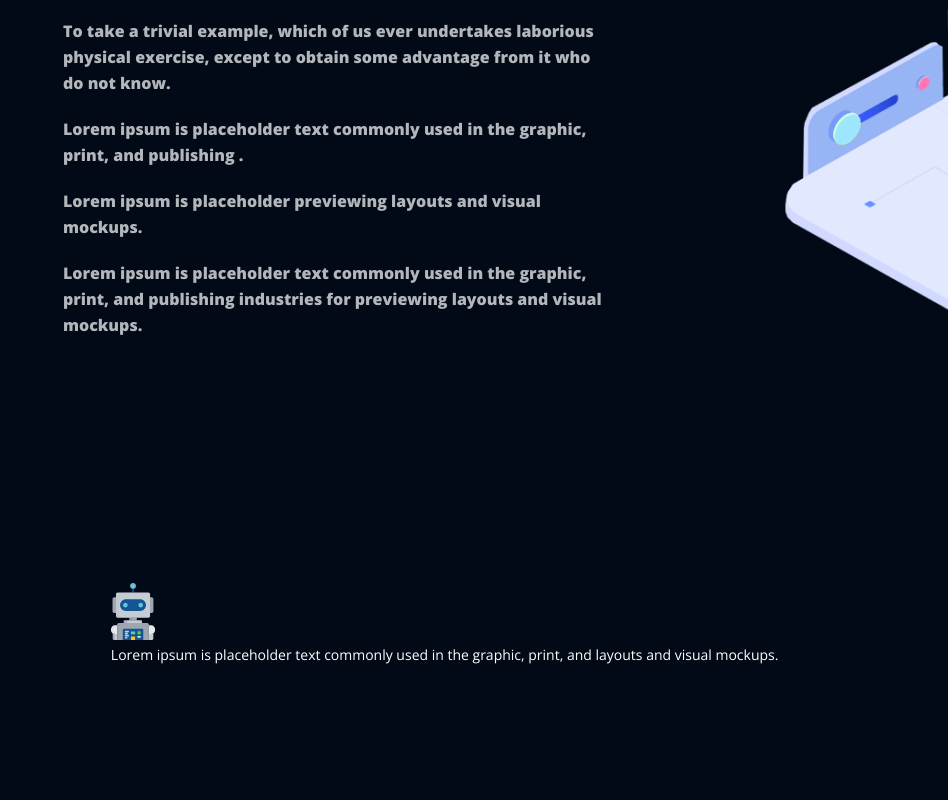
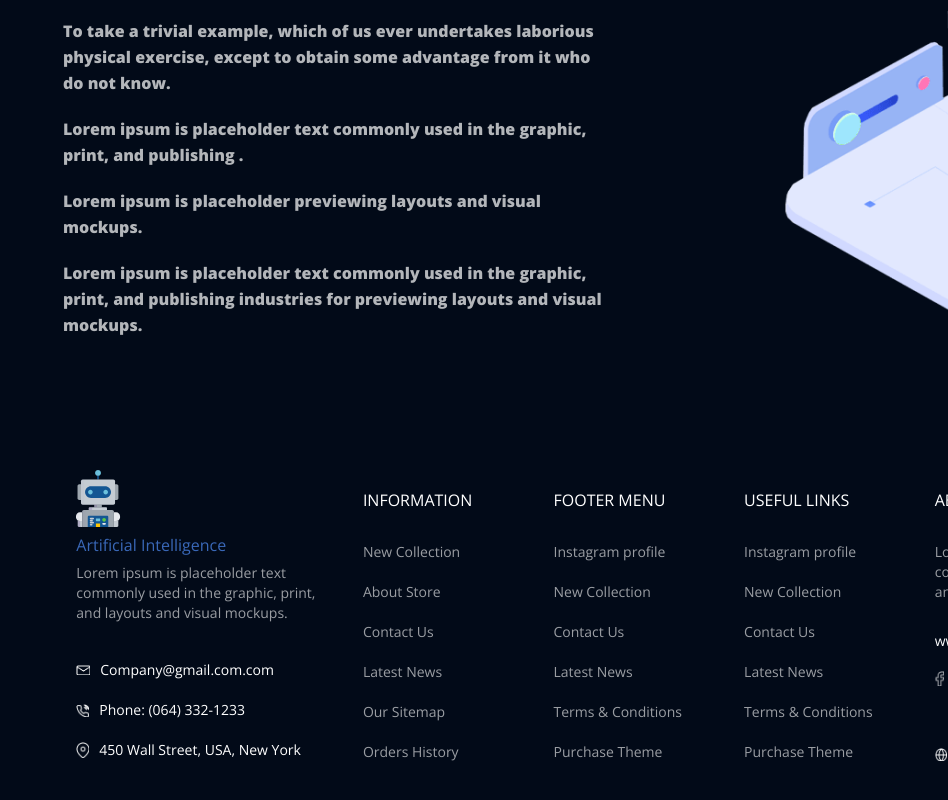
Before and after one commit to yasinskydew/artficial, a plain HTML site: page index.html in a window 1280 px wide. Shown: the part 2164-2964 px from the top of the page, without its empty margins (332-1280 px from the left). Drawn offline with nearby package versions, Linux system fonts and the light colour scheme.

Commit message:
completed footer

```diff
--- a/css/blocks/footer.css
+++ b/css/blocks/footer.css
@@ -2,25 +2,138 @@
     margin: auto;
     max-width: 1146px;
     display: flex;
-    align-items: center;
+    align-items: flex-start;
     justify-content: space-around;
     height: 508px;
+    padding-top: 100px;
+    padding-bottom: 140px;
 }
 
-.header-logo {
+.footer-info {
+    display: flex;
+    flex-wrap: wrap;
+    align-items: start;
+    max-width: 260px;
+}
+
+.footer p {
+    font-size: 14px;
+    font-weight: 450;
+    opacity: 0.6;
+}
+
+.footer-info p {
+    margin-bottom: 37px;
+}
+
+.footer-info .logo {
+    margin-bottom: 8px;
+}
+
+.footer-info .company-name {
+    width: 100%;
+    color: var(--color-text-blue);
+    font-size: 16px;
+    margin-bottom: 8px;
+}
+.footer-info a {
+    color: var(--color-text-white);
+    font-size: 14px;
+    font-weight: 500;
+    margin-bottom: 20px;
     display: flex;
     align-items: center;
 }
 
-.header-logo-text {
-    margin-left: 17px;
-    margin-top: 5px;
-    color: var(--color-text-blue);
-    font-size: 22px;
+.footer-info .email {
+    width: 14px;
+    height: 10px;
 }
 
-.header-nav a {
-    padding: 10px 20px;
+.footer-info .location {
+    width: 13px;
+    height: 16px;
+}
+
+.footer-info .phone {
+    width: 13px;
+    height: 13px;
+}
+.footer-info .icon {
+   margin-right: 10px;
+}
+
+.footer-menu {
+    display: flex;
+    flex-wrap: wrap;
+    align-items: start;
+    max-width: 164px;
+}
+
+.footer-menu span {
+    text-transform: uppercase;
+    color: var(--color-text-white);
+    font-weight: 500;
     font-size: 16px;
+    margin-top: 20px;
+    margin-bottom: 32px;
+}
+
+
+.footer-about span {
+    margin-top: 20px;
+    text-transform: uppercase;
     color: var(--color-text-white);
+    font-weight: 500;
+    font-size: 16px;
+    margin-bottom: 32px;
 }
+
+.footer-menu a {
+    width: 100%;
+    font-size: 14px;
+    font-weight: 450;
+    opacity: 0.6;
+    color: var(--color-text-white);
+    padding-bottom: 20px;
+}
+
+.footer-about {
+    display: flex;
+    flex-wrap: wrap;
+    align-items: start;
+    max-width: 261px;
+}
+.footer-about-social {
+    margin-bottom: 53px;
+}
+.footer-about-social img {
+    height: 15px;
+    opacity: 0.7;
+    margin-right: 25px;
+}
+.footer-about-lang {
+    display: flex;
+    align-items: center;
+}
+
+.footer-about-lang .globus {
+    height: 13px;
+}
+
+.footer-about-lang .cursor {
+    height: 5px;
+}
+
+.footer-about-lang .lang-text {
+    margin: 0 9px;
+    opacity: 1;
+}
+
+.footer-about p {
+    margin-bottom: 29px;
+}
+.footer-about .footer-company-name {
+    opacity: 1;
+    margin-bottom: 20px;
+}
--- a/index.html
+++ b/index.html
@@ -66,14 +66,66 @@
   </section>
   <footer class="footer">
     <div class="footer-info">
-      <img src="./img/logo.svg">
+      <img class="logo" src="./img/logo.svg">
+      <span class="company-name">Artificial Intelligence</span>
       <p>Lorem ipsum is placeholder text commonly used in the graphic, print, and layouts and visual mockups.</p>
-      <a href=""></a>
+      <a href="#">
+        <img class="email icon" src="./img/icons/mail.png" alt="">
+        <span>Company@gmail.com.com</span>
+      </a>
+      <a href="#">
+        <img class="phone icon" src="./img/icons/phone.png" alt="">
+        <span>Phone: (064) 332-1233</span>
+      </a>
+      <a href="#">
+        <img class="location icon" src="./img/icons/location.png" alt="">
+        <span>450 Wall Street, USA, New York</span>
+      </a>
     </div>
-    <div class="footer-menu"> </div>
-    <div class="footer-menu"> </div>
-    <div class="footer-menu"> </div>
-    <div class="footer-about"> </div>
+    <div class="footer-menu">
+      <span>information</span>
+      <a href="#">New Collection</a>
+      <a href="#">About Store</a>
+      <a href="#">Contact Us</a>
+      <a href="#">Latest News</a>
+      <a href="#">Our Sitemap</a>
+      <a href="#">Orders History</a>
+    </div>
+    <div class="footer-menu">
+      <span>footer menu</span>
+      <a href="#">Instagram profile</a>
+      <a href="#">New Collection</a>
+      <a href="#">Contact Us</a>
+      <a href="#">Latest News</a>
+      <a href="#">Terms & Conditions</a>
+      <a href="#">Purchase Theme</a>
+    </div>
+    <div class="footer-menu">
+      <span>useful links</span>
+      <a href="#">Instagram profile</a>
+      <a href="#">New Collection</a>
+      <a href="#">Contact Us</a>
+      <a href="#">Latest News</a>
+      <a href="#">Terms & Conditions</a>
+      <a href="#">Purchase Theme</a>
+    </div>
+    <div class="footer-about">
+      <span>about the store</span>
+      <p>Lorem ipsum is placeholder text commonly used in the graphic, print, and layouts and visual mockups.</p>
+      <p class="footer-company-name">www.company.com</p>
+      <div class="footer-about-social">
+        <img src="./img/icons/facebook.png" alt="">
+        <img src="./img/icons/inst.png" alt="">
+        <img src="./img/icons/twitter.png" alt="">
+        <img src="./img/icons/linked.png" alt="">
+        <img src="./img/icons/youtube.png" alt="">
+      </div>
+      <div class="footer-about-lang">
+        <img class="globus" src="./img/icons/lang.png" alt="">
+        <p class="lang-text">English</p>
+        <img class="cursor" src="./img/icons/cursor.png" alt="">
+      </div>
+    </div>
   </footer>
 </body>
 </html>
```
Also changed, not shown: img/icons/cursor.png (added), img/icons/facebook.png (added), img/icons/inst.png (added), img/icons/lang.png (added), img/icons/linked.png (added), img/icons/location.png (added), img/icons/mail.png (added), img/icons/phone.png (added), img/icons/twitter.png (added), img/icons/youtube.png (added).
